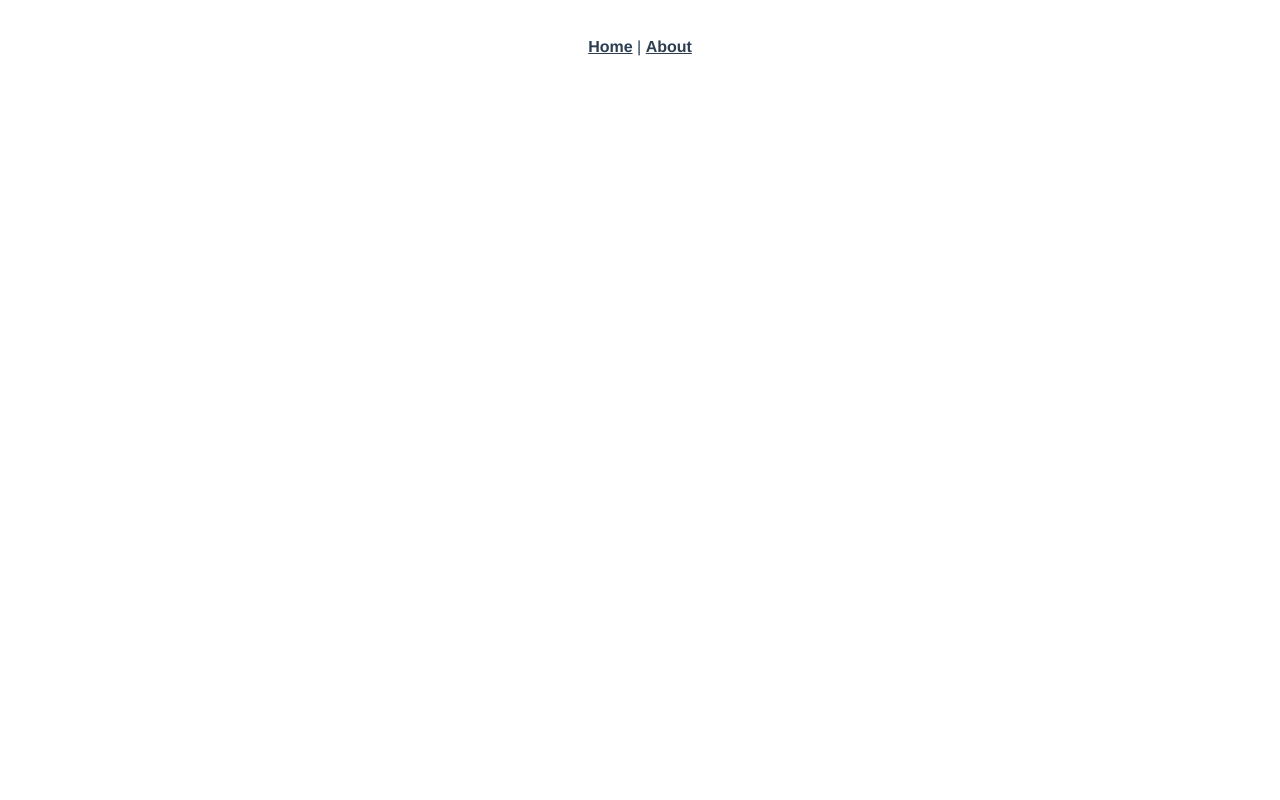
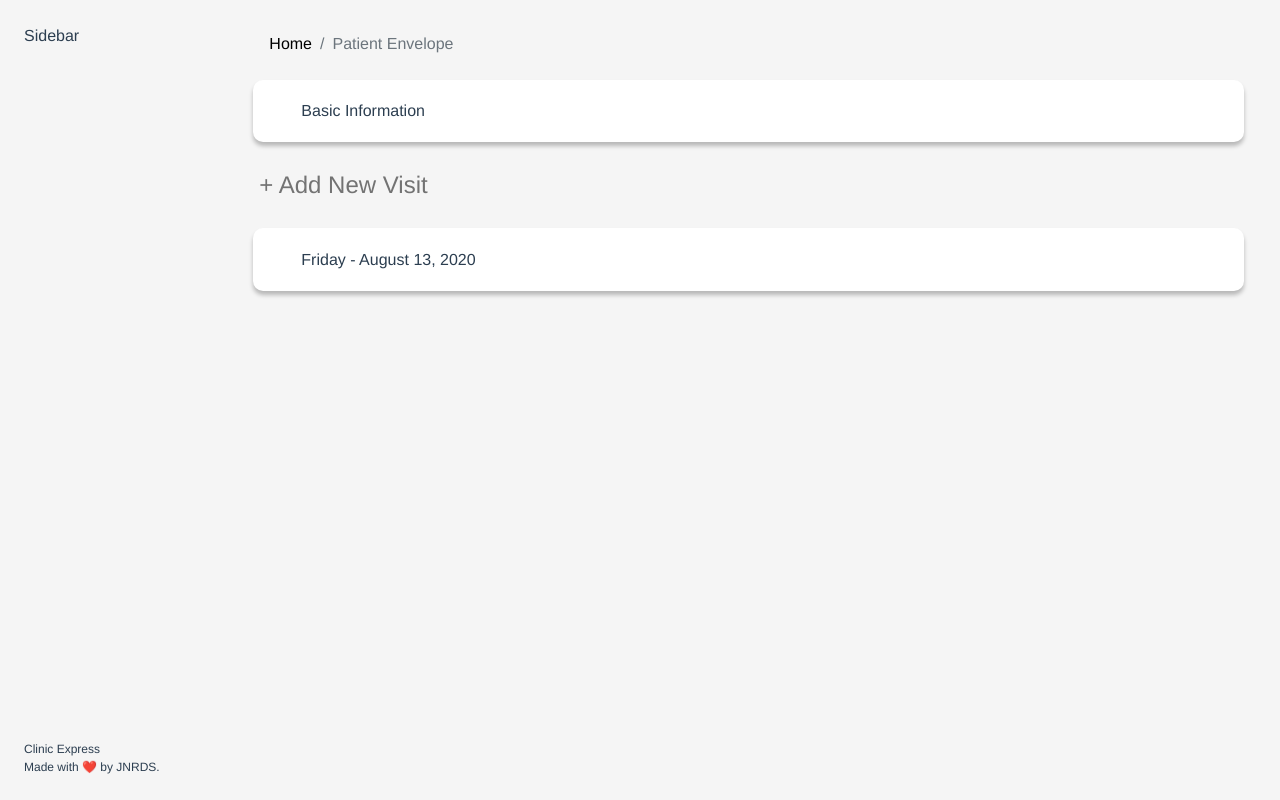
Before and after one commit to seanpe11/clinic-express, a Vue app: page /patient in a window 1280 px wide. Built offline with nearby package versions, Linux system fonts and the light colour scheme.

Commit message:
feat: front-end design for landing and patient envelope
conventional commits 1.0.0

```diff
--- a/public/index.html
+++ b/public/index.html
@@ -6,8 +6,13 @@
     <meta name="viewport" content="width=device-width,initial-scale=1.0">
     <link rel="icon" href="<%= BASE_URL %>favicon.ico">
     <title><%= htmlWebpackPlugin.options.title %></title>
+    <!-- CSS only -->
+    <link rel="stylesheet" href="https://stackpath.bootstrapcdn.com/bootstrap/5.0.0-alpha1/css/bootstrap.min.css" integrity="sha384-r4NyP46KrjDleawBgD5tp8Y7UzmLA05oM1iAEQ17CSuDqnUK2+k9luXQOfXJCJ4I" crossorigin="anonymous">
   </head>
   <body>
+    <!-- JavaScript and dependencies -->
+    <script src="https://cdn.jsdelivr.net/npm/popper.js@1.16.0/dist/umd/popper.min.js" integrity="sha384-Q6E9RHvbIyZFJoft+2mJbHaEWldlvI9IOYy5n3zV9zzTtmI3UksdQRVvoxMfooAo" crossorigin="anonymous"></script>
+    <script src="https://stackpath.bootstrapcdn.com/bootstrap/5.0.0-alpha1/js/bootstrap.min.js" integrity="sha384-oesi62hOLfzrys4LxRF63OJCXdXDipiYWBnvTl9Y9/TRlw5xlKIEHpNyvvDShgf/" crossorigin="anonymous"></script>
     <noscript>
       <strong>We're sorry but <%= htmlWebpackPlugin.options.title %> doesn't work properly without JavaScript enabled. Please enable it to continue.</strong>
     </noscript>
--- a/src/App.vue
+++ b/src/App.vue
@@ -1,32 +1,36 @@
 <template>
   <div id="app">
-    <div id="nav">
-      <router-link to="/">Home</router-link> |
-      <router-link to="/about">About</router-link>
-    </div>
-    <router-view/>
+    <router-view></router-view>
   </div>
 </template>
 
 <style>
+@import url('./assets/style.css');
+
+body {
+  height: 100%;
+  margin: 0;
+  padding: 0;
+}
+
 #app {
   font-family: Avenir, Helvetica, Arial, sans-serif;
   -webkit-font-smoothing: antialiased;
   -moz-osx-font-smoothing: grayscale;
-  text-align: center;
   color: #2c3e50;
-}
-
-#nav {
-  padding: 30px;
-}
-
-#nav a {
-  font-weight: bold;
-  color: #2c3e50;
-}
-
-#nav a.router-link-exact-active {
-  color: #42b983;
+  background-color: #F5F5F5;
 }
 </style>
+
+<script>
+import Home from '@/views/Home.vue';
+
+export default {
+  name: 'App',
+  routes: [{
+    path: '/',
+    name: 'Home',
+    component: Home,
+  }],
+};
+</script>
--- /dev/null
+++ b/src/assets/style.css
@@ -0,0 +1,28 @@
+.rectangle {
+    background: #FFFFFF;
+    box-shadow: 0px 4px 4px rgba(0, 0, 0, 0.25);
+    border-radius: 10px;
+    padding: .2in .5in;
+}
+
+.add-btn {
+    font-size: 24px;
+    color: #737373;
+}
+
+.add-btn:hover {
+    color: #35B4FE;
+}
+
+a {
+    text-decoration: none;
+    color: black;
+}
+
+input:focus, textarea:focus, select:focus, button:focus{
+    outline: none;
+}
+
+footer {
+    width: 200px;
+}
--- a/src/components/HelloWorld.vue
+++ /dev/null
@@ -1,59 +0,0 @@
-<template>
-  <div class="hello">
-    <h1>{{ msg }}</h1>
-    <p>
-      For a guide and recipes on how to configure / customize this project,<br>
-      check out the
-      <a href="https://cli.vuejs.org" target="_blank" rel="noopener">vue-cli documentation</a>.
-    </p>
-    <h3>Installed CLI Plugins</h3>
-    <ul>
-      <li><a href="https://github.com/vuejs/vue-cli/tree/dev/packages/%40vue/cli-plugin-babel" target="_blank" rel="noopener">babel</a></li>
-      <li><a href="https://github.com/vuejs/vue-cli/tree/dev/packages/%40vue/cli-plugin-router" target="_blank" rel="noopener">router</a></li>
-      <li><a href="https://github.com/vuejs/vue-cli/tree/dev/packages/%40vue/cli-plugin-eslint" target="_blank" rel="noopener">eslint</a></li>
-    </ul>
-    <h3>Essential Links</h3>
-    <ul>
-      <li><a href="https://vuejs.org" target="_blank" rel="noopener">Core Docs</a></li>
-      <li><a href="https://forum.vuejs.org" target="_blank" rel="noopener">Forum</a></li>
-      <li><a href="https://chat.vuejs.org" target="_blank" rel="noopener">Community Chat</a></li>
-      <li><a href="https://twitter.com/vuejs" target="_blank" rel="noopener">Twitter</a></li>
-      <li><a href="https://news.vuejs.org" target="_blank" rel="noopener">News</a></li>
-    </ul>
-    <h3>Ecosystem</h3>
-    <ul>
-      <li><a href="https://router.vuejs.org" target="_blank" rel="noopener">vue-router</a></li>
-      <li><a href="https://vuex.vuejs.org" target="_blank" rel="noopener">vuex</a></li>
-      <li><a href="https://github.com/vuejs/vue-devtools#vue-devtools" target="_blank" rel="noopener">vue-devtools</a></li>
-      <li><a href="https://vue-loader.vuejs.org" target="_blank" rel="noopener">vue-loader</a></li>
-      <li><a href="https://github.com/vuejs/awesome-vue" target="_blank" rel="noopener">awesome-vue</a></li>
-    </ul>
-  </div>
-</template>
-
-<script>
-export default {
-  name: 'HelloWorld',
-  props: {
-    msg: String,
-  },
-};
-</script>
-
-<!-- Add "scoped" attribute to limit CSS to this component only -->
-<style scoped>
-h3 {
-  margin: 40px 0 0;
-}
-ul {
-  list-style-type: none;
-  padding: 0;
-}
-li {
-  display: inline-block;
-  margin: 0 10px;
-}
-a {
-  color: #42b983;
-}
-</style>
--- /dev/null
+++ b/src/components/Sidebar.vue
@@ -0,0 +1,33 @@
+<template>
+    <div id="sidebar" class='col-2'>
+        <div id="nav" class='position-fixed'>
+            Sidebar
+        </div>
+        <footer class='fixed-bottom'>
+            Clinic Express <br/>
+            Made with ❤️ by JNRDS.
+        </footer>
+    </div>
+</template>
+
+<script>
+export default {
+  name: 'Sidebar',
+};
+</script>
+
+<style scoped>
+
+footer {
+    font-size: 12px;
+    margin: .25in;
+}
+
+#nav {
+    margin: .25in;
+}
+
+#sidebar {
+    height: 100vh;
+}
+</style>
--- a/src/router/index.js
+++ b/src/router/index.js
@@ -11,12 +11,12 @@ const routes = [
     component: Home,
   },
   {
-    path: '/about',
-    name: 'About',
+    path: '/patient',
+    name: 'PatientEnvelope',
     // route level code-splitting
     // this generates a separate chunk (about.[hash].js) for this route
     // which is lazy-loaded when the route is visited.
-    component: () => import(/* webpackChunkName: "about" */ '../views/About.vue'),
+    component: () => import(/* webpackChunkName: "about" */ '../views/PatientEnvelope.vue'),
   },
 ];
 
--- a/src/views/About.vue
+++ /dev/null
@@ -1,5 +0,0 @@
-<template>
-  <div class="about">
-    <h1>This is an about page</h1>
-  </div>
-</template>
--- a/src/views/Home.vue
+++ b/src/views/Home.vue
@@ -1,18 +1,138 @@
 <template>
   <div class="home">
-    <img alt="Vue logo" src="../assets/logo.png">
-    <HelloWorld msg="Welcome to Your Vue.js App"/>
+    <div class="row">
+      <Sidebar/>
+      <div id="content" class='col-10'>
+        <!-- search field -->
+        <input type="text" class='search' placeholder='search patient envelopes'>
+
+        <!-- FOR LOOP FOR PATIENT -->
+        <router-link to='/patient' class='router-link'>
+          <div v-for="patient in patients" :key='patient.name'>
+            <div class="rectangle patient">
+              <div class="name">{{patient.name}}</div>
+              <div class="lastVisit">
+                Last Visit <br/>
+                {{patient.lastVisit}}
+              </div>
+            </div>
+          </div>
+        </router-link>
+        <!-- END LOOP -->
+
+        <!-- add new visit button -->
+        <button class='mb-25'><div class='add-btn'>+ Add New Patient</div></button>
+      </div>
+    </div>
   </div>
 </template>
 
 <script>
 // @ is an alias to /src
-import HelloWorld from '@/components/HelloWorld.vue';
+import Sidebar from '@/components/Sidebar.vue';
 
 export default {
   name: 'Home',
   components: {
-    HelloWorld,
+    Sidebar,
   },
+  data: () => ({
+    // replace this array to the results of a mongodb query
+    patients: [
+      {
+        name: 'Juan Dela Cruz',
+        lastVisit: 'August 13, 2020, Friday',
+      },
+      {
+        name: 'Juanita Dela Cruz',
+        lastVisit: 'August 13, 2020, Friday',
+      },
+      {
+        name: 'John Doe',
+        lastVisit: 'August 13, 2020, Friday',
+      },
+      {
+        name: 'Jeremiah Johnson',
+        lastVisit: 'August 13, 2020, Friday',
+      },
+      {
+        name: 'Juan Dela Cruz',
+        lastVisit: 'August 13, 2020, Friday',
+      },
+      {
+        name: 'Juanita Dela Cruz',
+        lastVisit: 'August 13, 2020, Friday',
+      },
+      {
+        name: 'John Doe',
+        lastVisit: 'August 13, 2020, Friday',
+      },
+      {
+        name: 'Jeremiah Johnson',
+        lastVisit: 'August 13, 2020, Friday',
+      },
+      {
+        name: 'Juan Dela Cruz',
+        lastVisit: 'August 13, 2020, Friday',
+      },
+      {
+        name: 'Juanita Dela Cruz',
+        lastVisit: 'August 13, 2020, Friday',
+      },
+      {
+        name: 'John Doe',
+        lastVisit: 'August 13, 2020, Friday',
+      },
+      {
+        name: 'Jeremiah Johnson',
+        lastVisit: 'August 13, 2020, Friday',
+      },
+    ],
+  }),
 };
 </script>
+
+<style scoped>
+button {
+  border: none;
+  background: transparent;
+}
+
+.router-link {
+    text-decoration: none;
+    color: black;
+}
+.patient {
+  text-align: left;
+  margin-bottom: .25in;
+}
+
+.rectangle:hover {
+  box-shadow: none;
+}
+
+.patient > .name {
+  font-size: 24px;
+  float: left;
+  font-weight: bold;
+}
+
+.patient > .lastVisit {
+  font-size: 12px;
+  text-align: right;
+  color: #737373;
+}
+
+.search {
+  background: #EDEDED;
+  border-radius: 10px;
+  padding: .1in .5in;
+  margin-bottom: .25in;
+  border: 0px;
+  width: 100%;
+}
+
+#content {
+    padding: .25in .5in;
+}
+</style>
--- /dev/null
+++ b/src/views/PatientEnvelope.vue
@@ -0,0 +1,49 @@
+<template>
+  <div class="patient">
+    <div class="row">
+      <Sidebar/>
+      <div id="content" class='col-10'>
+        <ol class="breadcrumb">
+          <li class="breadcrumb-item"><a href="/">Home</a></li>
+          <li class="breadcrumb-item active" aria-current="page">Patient Envelope</li>
+        </ol>
+        <div class="rectangle mb-25">
+          Basic Information
+        </div>
+        <button class='mb-25'><div class='add-btn'>+ Add New Visit</div></button>
+        <div class="rectangle mg-25">Friday - August 13, 2020</div>
+      </div>
+    </div>
+  </div>
+</template>
+
+<script>
+import Sidebar from '@/components/Sidebar.vue';
+
+export default {
+  name: 'PatientEnvelope',
+  components: {
+    Sidebar,
+  },
+};
+
+</script>
+
+<style scoped>
+button {
+  border: none;
+  background: transparent;
+}
+
+#content {
+  padding: .25in .5in;
+}
+
+.mb-25 {
+  margin-bottom: .25in;
+}
+
+.breadcrumb {
+  background: transparent;
+}
+</style>
```
